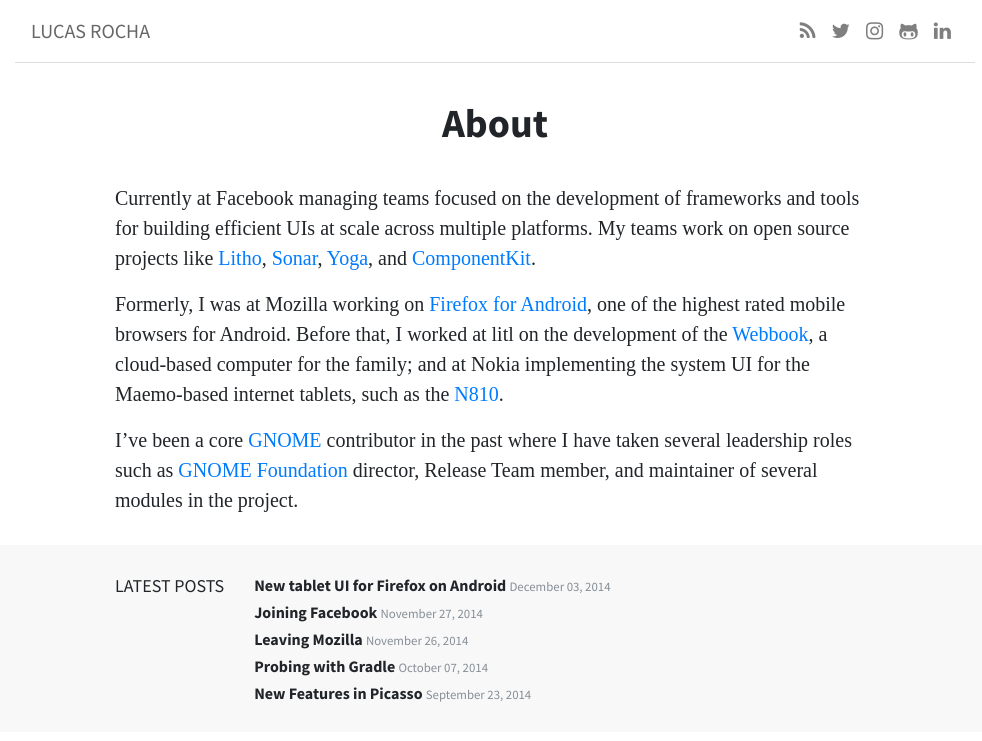
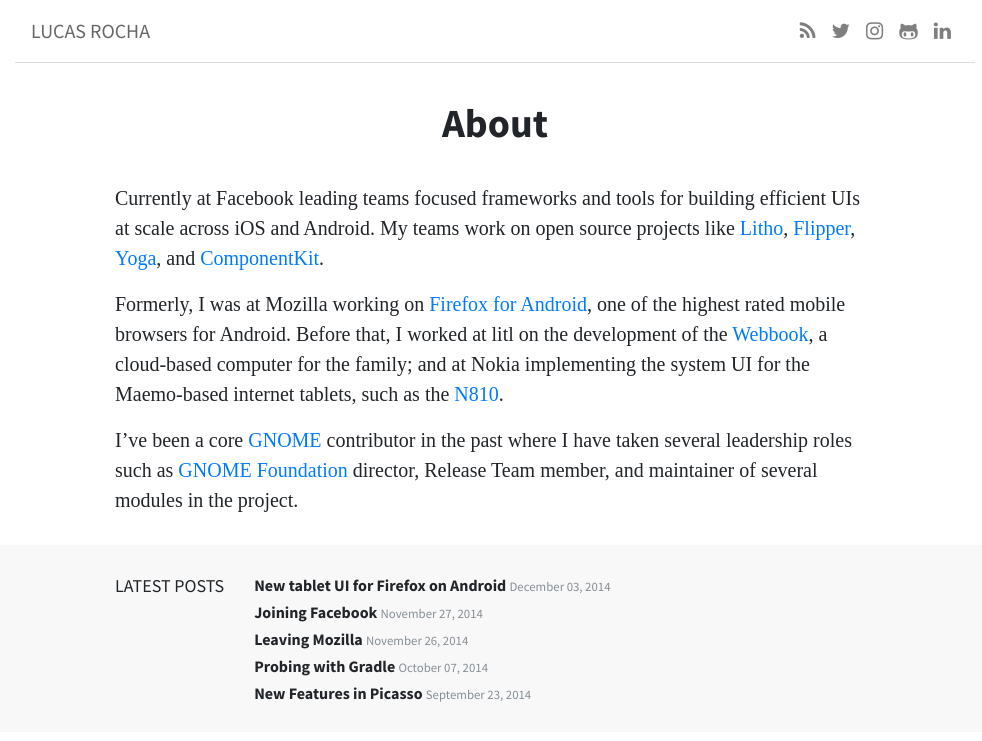
Before and after one commit to lucasr/lucasr.github.io, a Jekyll site: the page built from about.md, in a window 1280 px wide. Shown: the top 741 px of the page, without its empty margins (145-1127 px from the left). Built offline with Jekyll 4.4.1, drawn with Linux system fonts in a browser that asks for light colours; some web fonts are replaced; comment, search, counter and statistics services are not loaded.

Commit message:
Update about page

```diff
--- a/about.md
+++ b/about.md
@@ -4,10 +4,10 @@
 permalink: /about/
 ---
 
-Currently at Facebook managing teams focused on the development of frameworks
-and tools for building efficient UIs at scale across multiple platforms. My
-teams work on open source projects like [Litho](https://fblitho.com),
-[Sonar](https://fbsonar.com), [Yoga](https://yogalayout.com), and
+Currently at Facebook leading teams focused frameworks and tools for
+building efficient UIs at scale across iOS and Android. My teams work
+on open source projects like [Litho](https://fblitho.com),
+[Flipper](https://fbflipper.com), [Yoga](https://yogalayout.com), and
 [ComponentKit](http://componentkit.org).
 
 Formerly, I was at Mozilla working on [Firefox for
```
